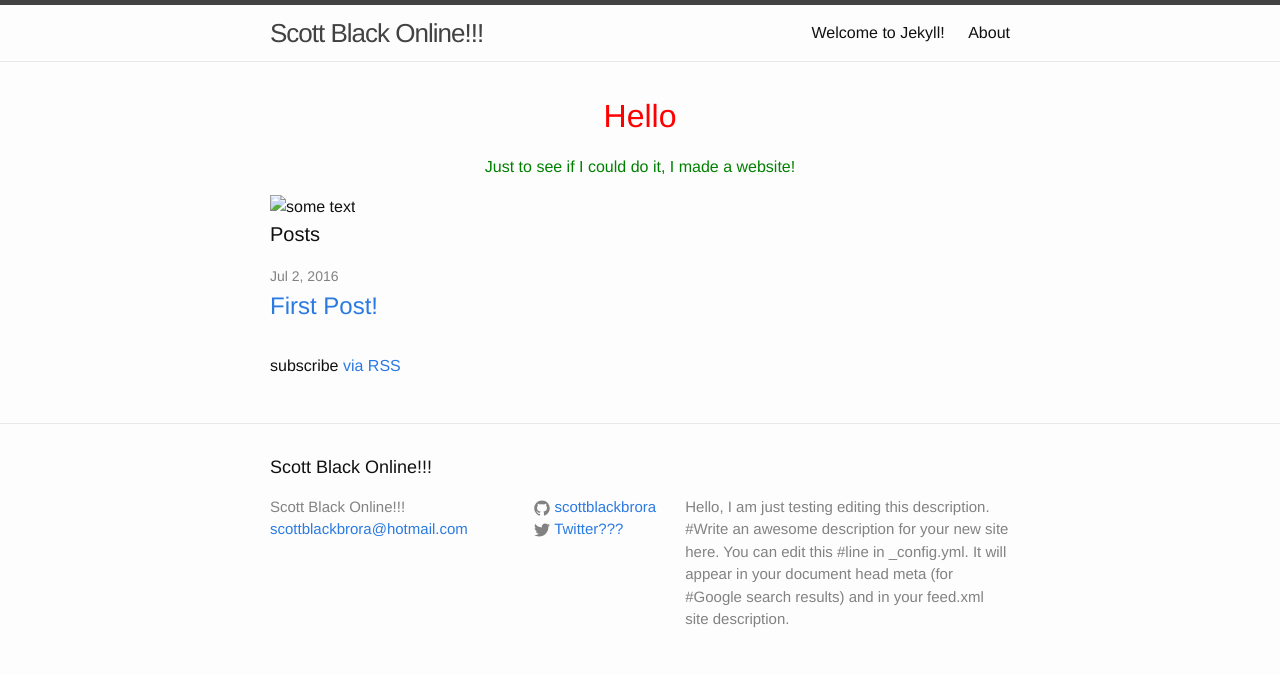
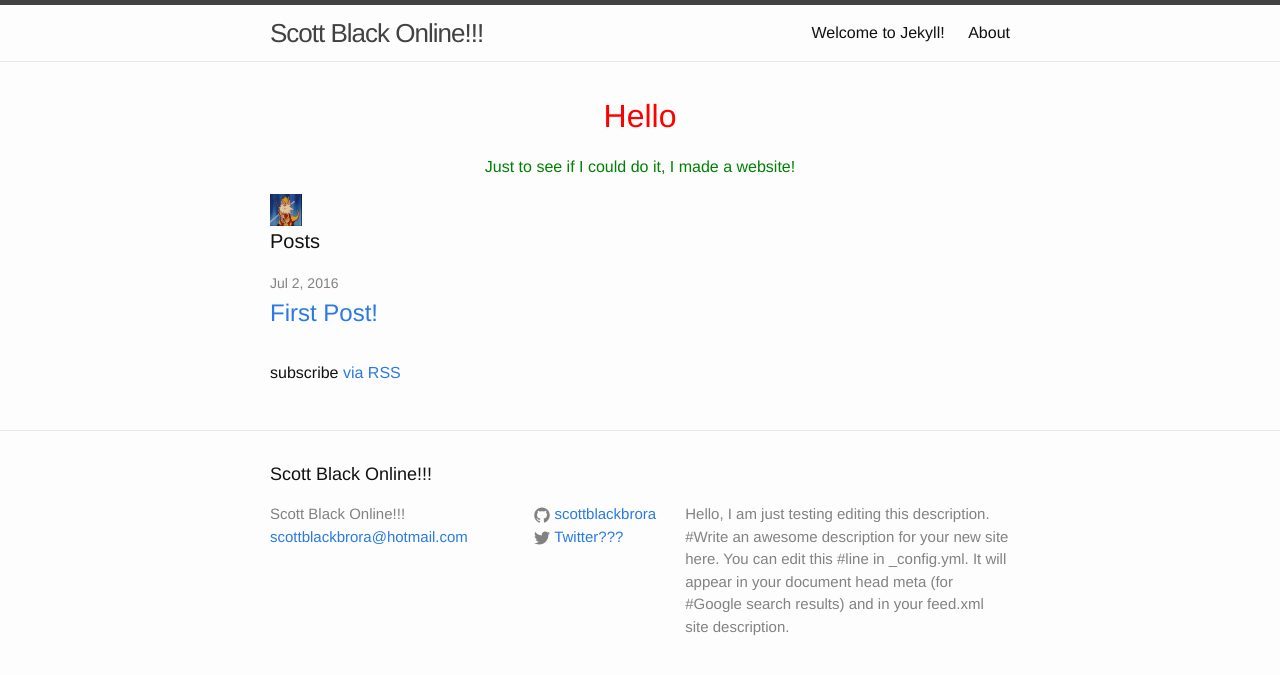
Before and after one commit to scottblackbrora/scottblackbrora.github.io, a Jekyll site: the page built from index.html, in a window 1280 px wide. Shown: the top 675 px of the page. Built offline with Jekyll 4.4.1, drawn with Linux system fonts in a browser that asks for light colours.

Commit message:
Update index.html

```diff
--- a/index.html
+++ b/index.html
@@ -6,7 +6,7 @@ layout: default
 
 <h1 style="color:Red;text-align:center">Hello</h1>
 <p style="color:green;text-align:center"> Just to see if I could do it, I made a website!</p>
-<img src="/_includes/Snarf.jpg" ALT="some text" WIDTH=32 HEIGHT=32>
+<img src="https://raw.githubusercontent.com/scottblackbrora/scottblackbrora.github.io/master/_includes/Snarf.jpg" ALT="some text" WIDTH=32 HEIGHT=32>
   <h1 class="page-heading">Posts</h1>
   <ul class="post-list">
     {% for post in site.posts %}
```
